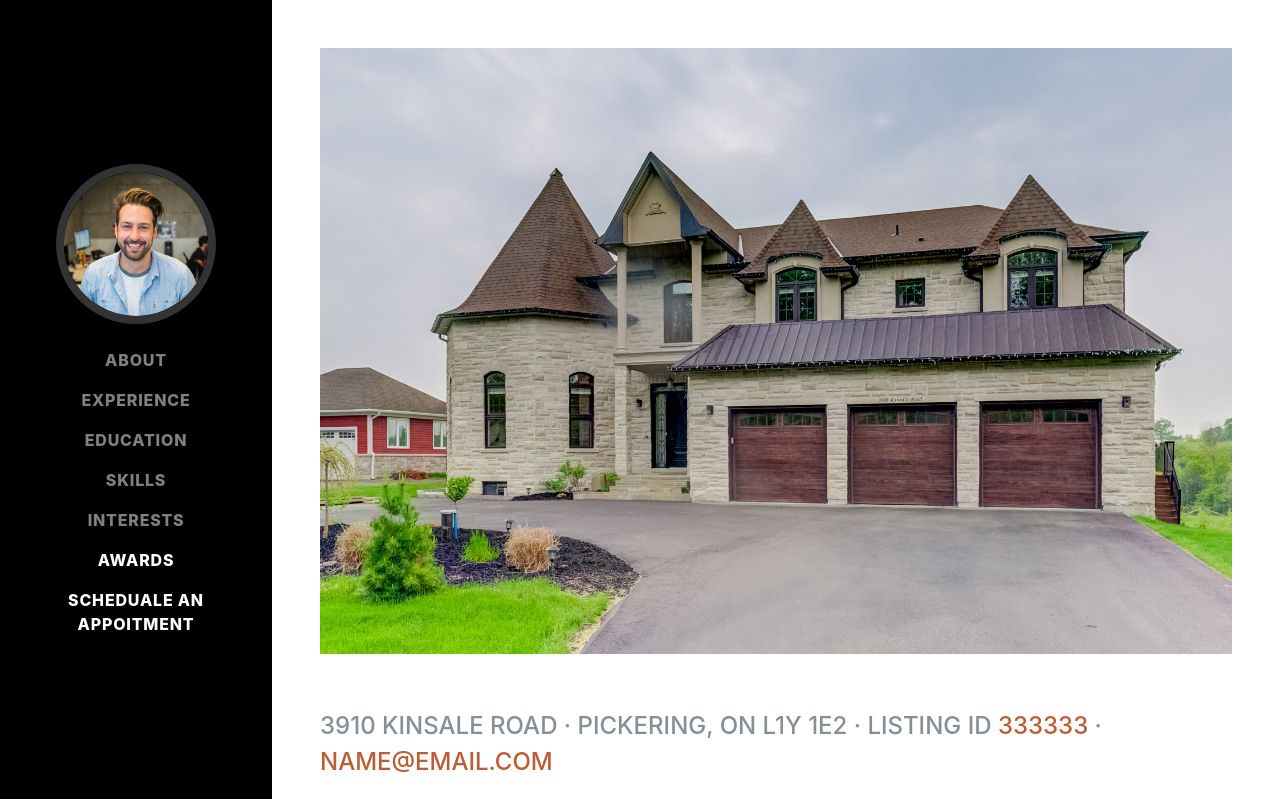
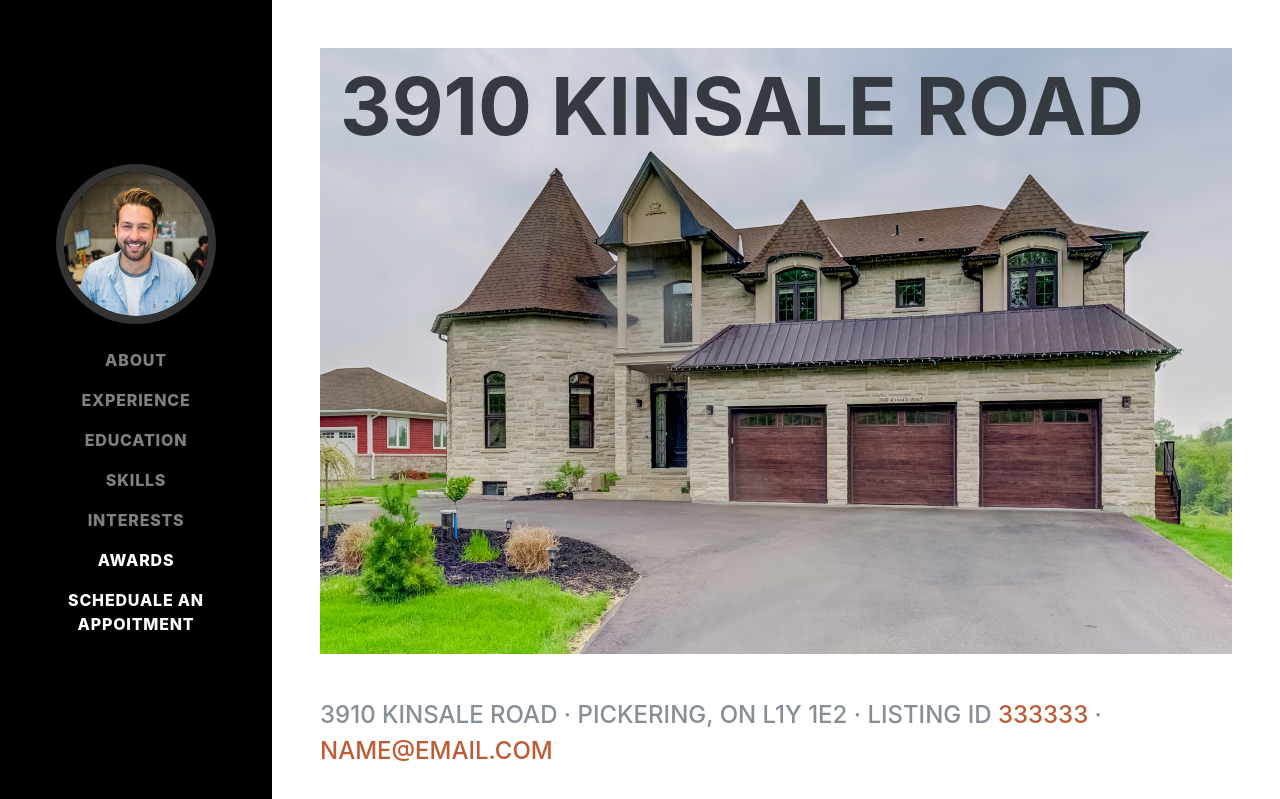
Before and after one commit to StartBootstrap/startbootstrap-resume, a PHP site: page / in a window 1280 px wide. Shown: the top 799 px of the page. Run offline with PHP 8.4, Linux system fonts and the light colour scheme; some web fonts are replaced.

Commit message:
adjusted address

```diff
--- a/css/resume.css
+++ b/css/resume.css
@@ -157,8 +157,8 @@ section.resume-section .resume-item .resume-date {
     min-width: 18rem;
   }
   .hero-address {
-    margin-top: -734px;
-    margin-bottom: 700px !important;
+    margin-top: -65%;
+    margin-bottom: 60% !important;
     margin-left: 20px;
     font-size: 5em;
   }
```
